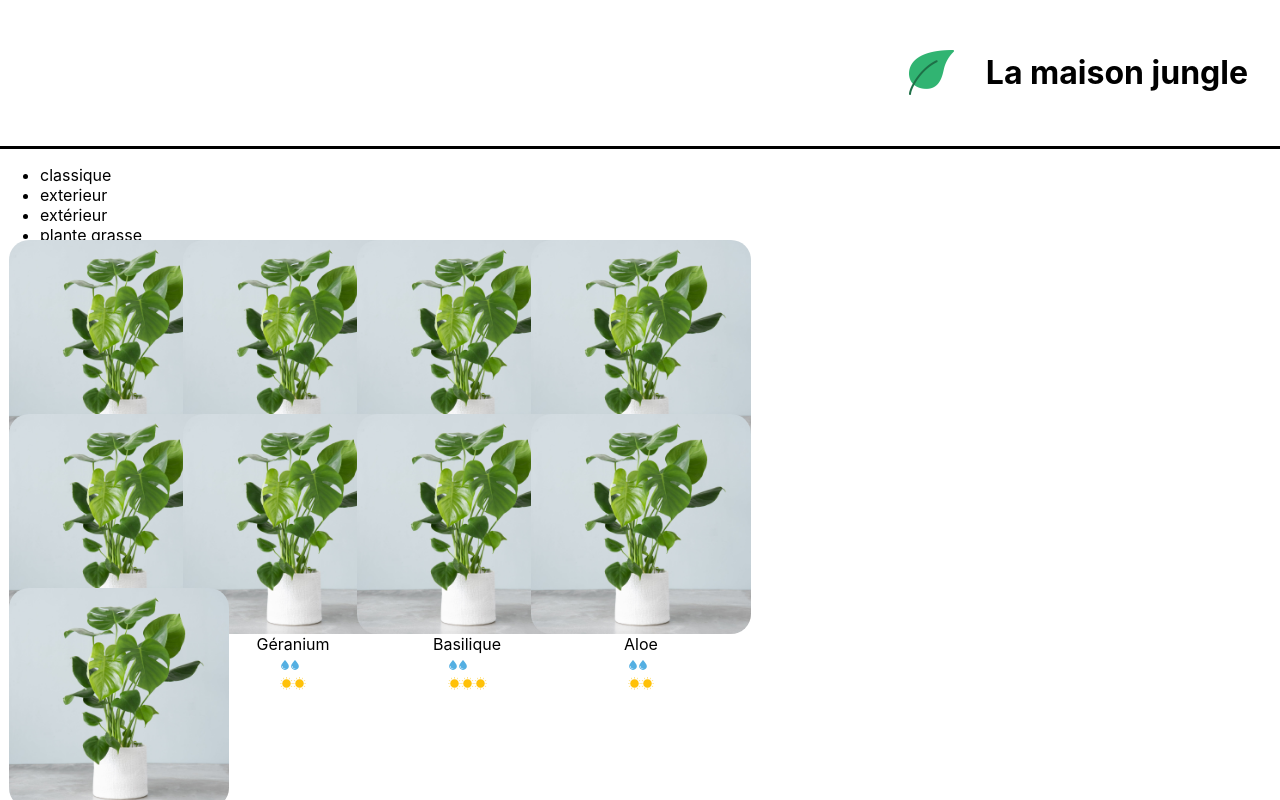
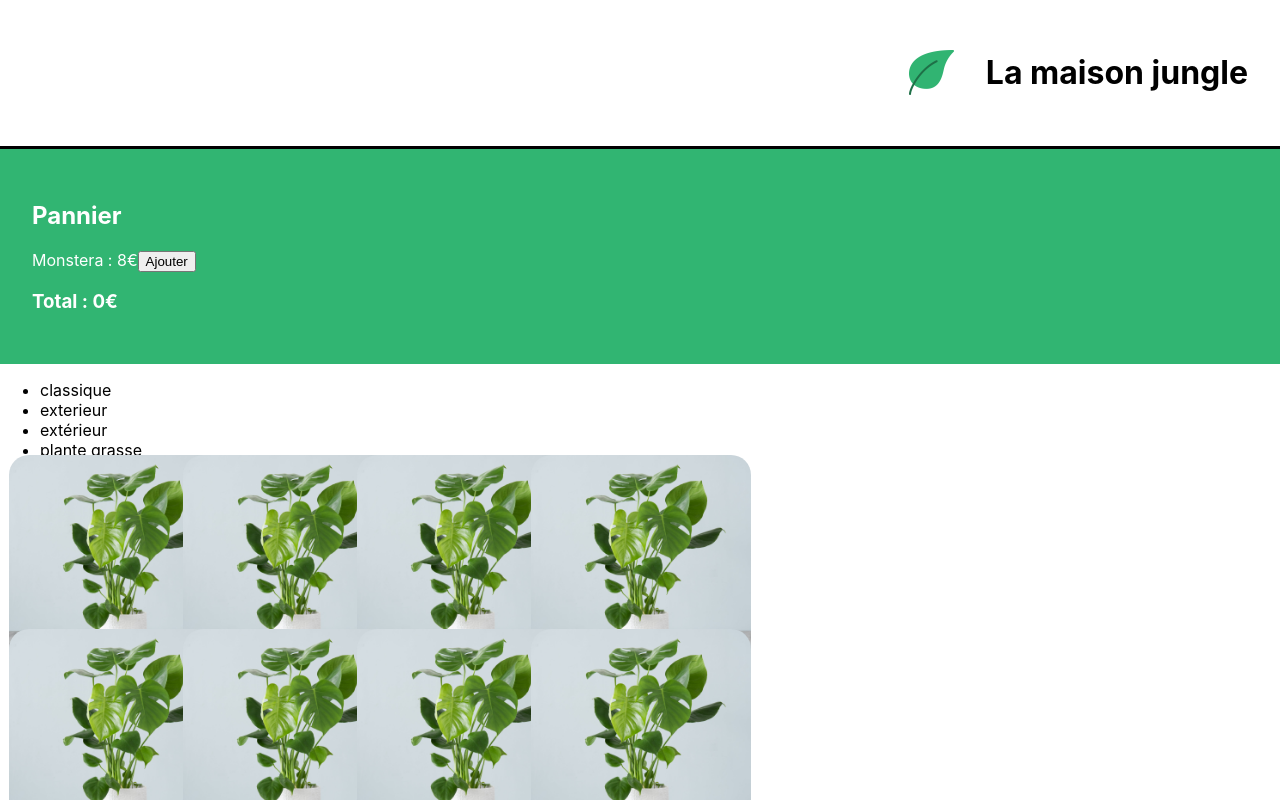
Before and after one commit to FannyOB/site-plante-projet_react, a React (Create React App) app: page / in a window 1280 px wide. Shown: the top 800 px of the page. Built offline with nearby package versions, Linux system fonts and the light colour scheme.

Commit message:
add useState for Cart

```diff
--- a/src/components/App.js
+++ b/src/components/App.js
@@ -1,6 +1,6 @@
 import Banner from "./Banner";
 import logo from "../assets/logo.png"
-//import Cart from "./Cart";
+import Cart from "./Cart";
 import ShoppingList from "./ShoppingList";
 import Footer from "./Footer";
 
@@ -14,7 +14,7 @@ function App(){
                 <h1 className="lmj-title">La maison jungle</h1>
              </Banner>
 
-            { /*<Cart />*/ }
+            <Cart />
             <ShoppingList />
             <Footer />
         </div>
--- a/src/components/Cart.js
+++ b/src/components/Cart.js
@@ -1,19 +1,27 @@
 import "../styles/Cart.css"
+import { useState } from "react"
+
+/**Cart=Panier, stateful component grâce à useState
+ * cela veut dire que le composant Cart peut être re-render autant de fois que nécessaire, mais la valeur du panier sera préservée. */
 
 function Cart(){
     const monsteraPrice = 8
-    const ivyPrice = 10
-    const flowersPrice = 15
+    /*on crée un state cart. Avec useState, nous devons déclarer en même temps une fonction pour mettre à jour ce state ( updateCart  ),
+    et lui attribuer une valeur initiale, qui sera ici de 0 : */
+    const[cart, updateCart] = useState(0)
+
 
     return(
-            <div className="lmj-cart">
-            <ul>
-                <li>Monstaera :{monsteraPrice}$</li>
-                <li>Lierre :{ivyPrice}$</li>
-                <li>Bouquet de Fleurs :{flowersPrice}$</li>
-            </ul>
-            Total: {monsteraPrice + ivyPrice + flowersPrice}$
+        <div className="lmj-cart">
+            <h2>Pannier</h2>
+            <div>
+                Monstera : {monsteraPrice}€
+                <button onClick={() => updateCart(cart + 1)}>
+                    Ajouter
+                </button>
             </div>
+            <h3>Total : {monsteraPrice * cart}€</h3>
+        </div>
 
     )
 }
```
